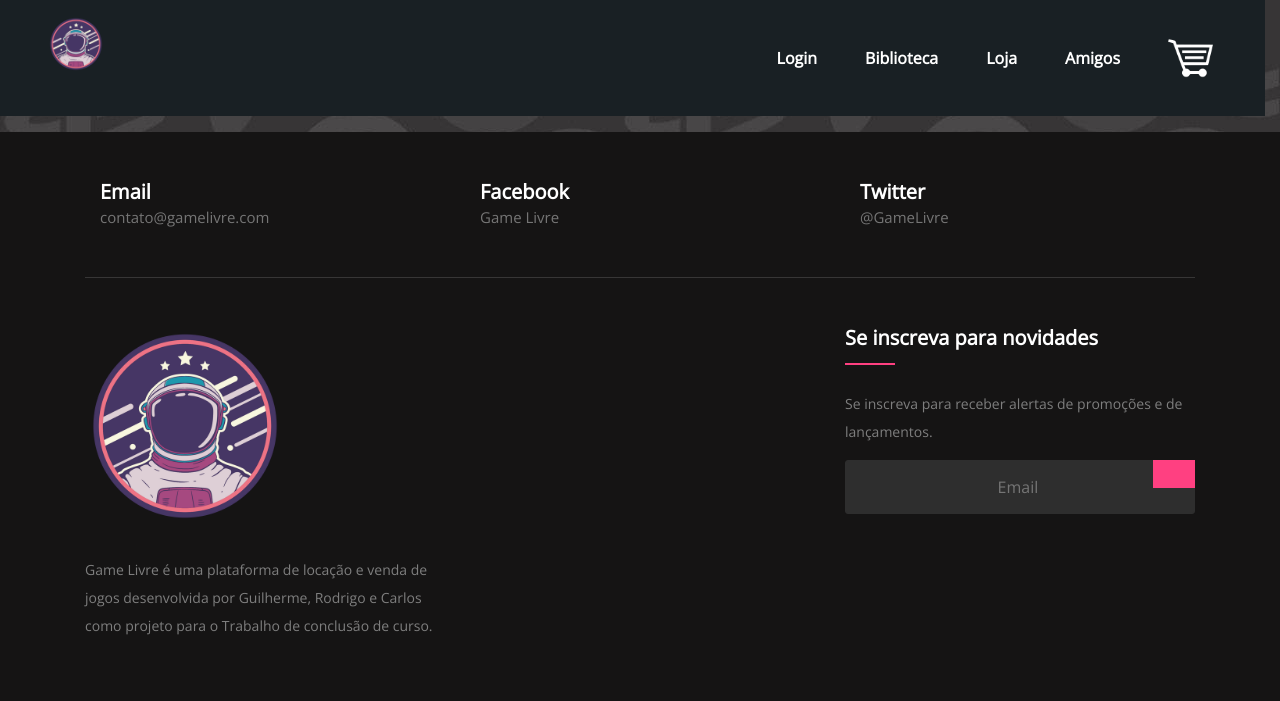
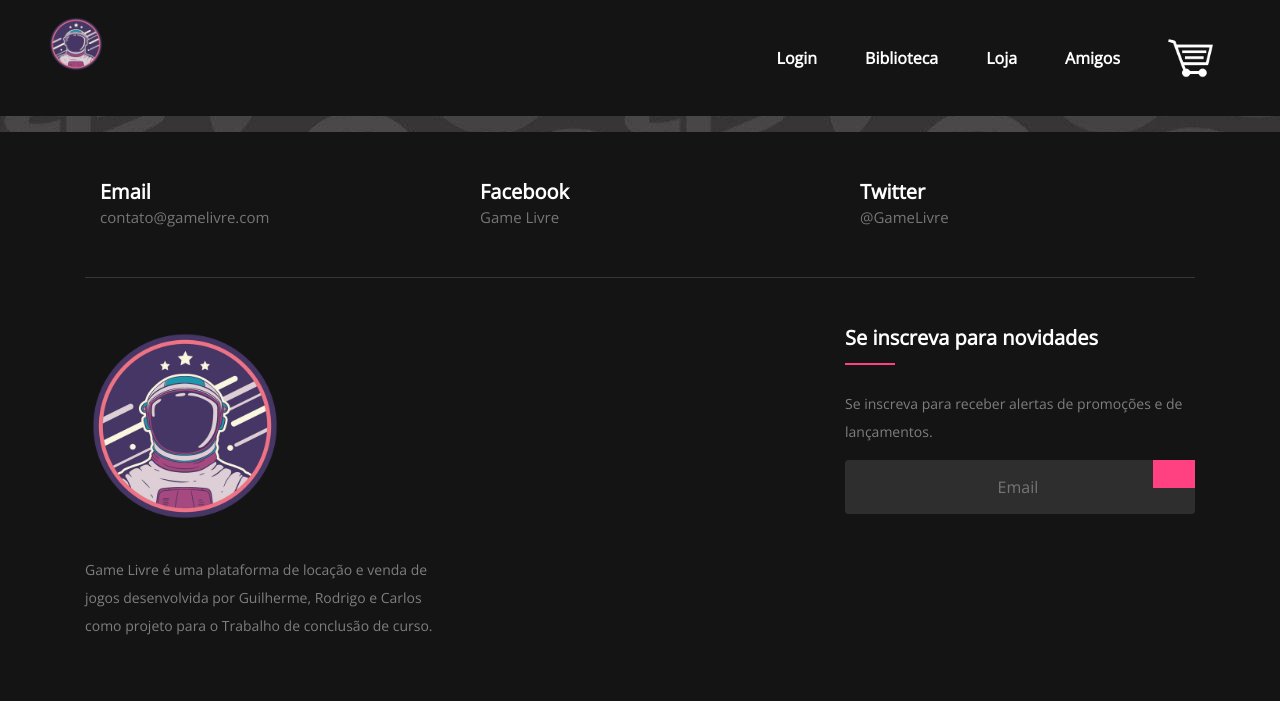
Before and after one commit to yGuiro/gameLivre, a PHP site: page /loja.php in a window 1280 px wide. Shown: the top 701 px of the page. Run offline with PHP 8.4, Linux system fonts and the light colour scheme.

Commit message:
21-09-22

```diff
--- a/css/navbar.css
+++ b/css/navbar.css
@@ -14,9 +14,13 @@
 
 }
 
+header {
+  background-color: #151414;
+}
+
 #navbar {
     width: 98.8vw;
-    background-color: #192024;
+    background-color: #151414;
     font-weight: bold;
 }
     ul {
@@ -26,6 +30,7 @@
         justify-content: flex-end;
         align-items: center;
         padding: 1em 0;
+        background-color: #151414;
     }
 
     li a {
--- a/index.php
+++ b/index.php
@@ -45,7 +45,7 @@
         </a>
       </div>
       </div>
-    </main><br><br><br><hr style="border: 1px solid;">
+    </main><br><br><br>
     <!-- footer -->
     <?php include 'footer.php'; ?>
 
--- a/navbar.php
+++ b/navbar.php
@@ -9,4 +9,4 @@
                 <li><a href="#"><img src="/TCC/img/cart.png" class="cart"></a></li>
             </ul>
         </div>
-    </header>
+</header>
```
